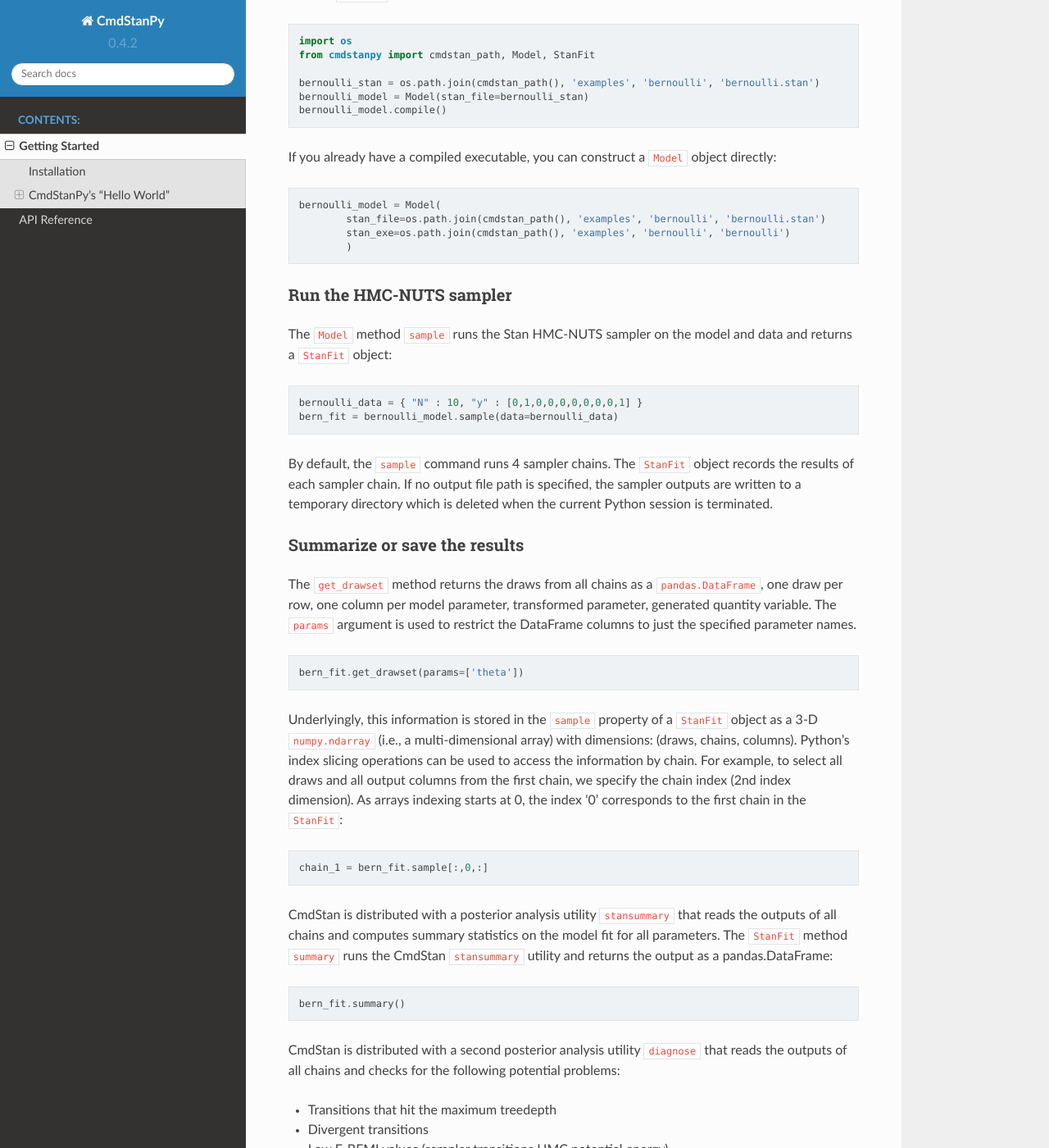
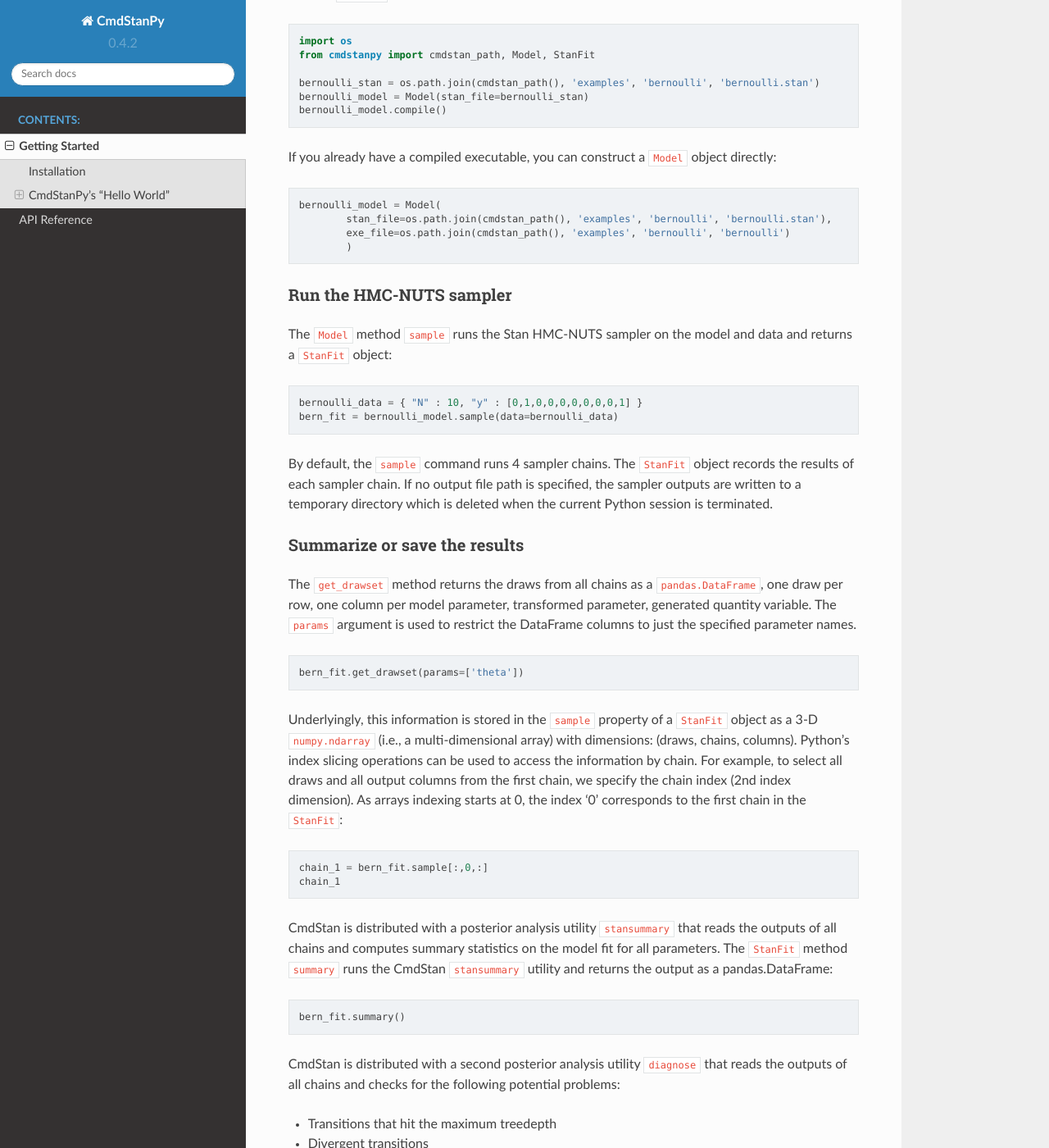
Before and after one commit to stan-dev/cmdstanpy, a Sphinx documentation site: the page built from docs/getting_started.rst, in a window 1280 px wide and 1400 px high, scrolled down 1733 px. Shown: the whole window at 82% size. Built offline with Sphinx 7.4.7 and the Read the Docs theme 2.0.0, drawn with Linux system fonts in a browser that asks for light colours; formulas are drawn with MathJax 3.

Commit message:
minor changes to getting started guide

```diff
--- a/docs/getting_started.rst
+++ b/docs/getting_started.rst
@@ -105,8 +105,8 @@ If you already have a compiled executable, you can construct a ``Model`` object
 .. code-block:: python
 
     bernoulli_model = Model(
-            stan_file=os.path.join(cmdstan_path(), 'examples', 'bernoulli', 'bernoulli.stan')
-            stan_exe=os.path.join(cmdstan_path(), 'examples', 'bernoulli', 'bernoulli')
+            stan_file=os.path.join(cmdstan_path(), 'examples', 'bernoulli', 'bernoulli.stan'),
+            exe_file=os.path.join(cmdstan_path(), 'examples', 'bernoulli', 'bernoulli')
             )
 
 
@@ -152,6 +152,7 @@ the index '0' corresponds to the first chain in the ``StanFit``:
 .. code-block:: python
 
     chain_1 = bern_fit.sample[:,0,:]
+    chain_1
 
 
 CmdStan is distributed with a posterior analysis utility ``stansummary``
```
